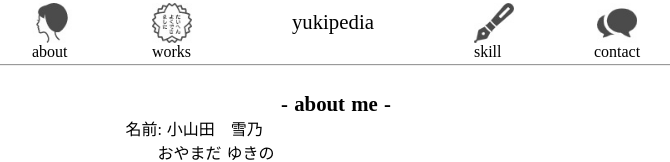
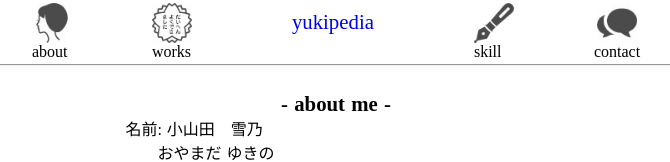
Before and after one commit to schnee25/portfolio, a Nuxt app: page / in a window 1280 px wide. Shown: the top 162 px of the page, without its empty margins (304-974 px from the left). Built offline with nearby package versions, Linux system fonts and the light colour scheme; a web font is replaced by a local one.

Commit message:
indexへのルーターを追加(うまく動いてない？)

```diff
--- a/components/AppNameHeader.vue
+++ b/components/AppNameHeader.vue
@@ -9,7 +9,11 @@
         <div class="icon"><img src="~/assets/goodjobIcon.jpeg" /></div>
         <p>works</p>
       </div>
+
+      <router-link to="/">
       <div class="title"><p>yukipedia</p></div>
+      </router-link>
+
       <div class="skill">
         <div class="icon"><img src="~/assets/penIcon.jpeg" /></div>
         <p>skill</p>
```
